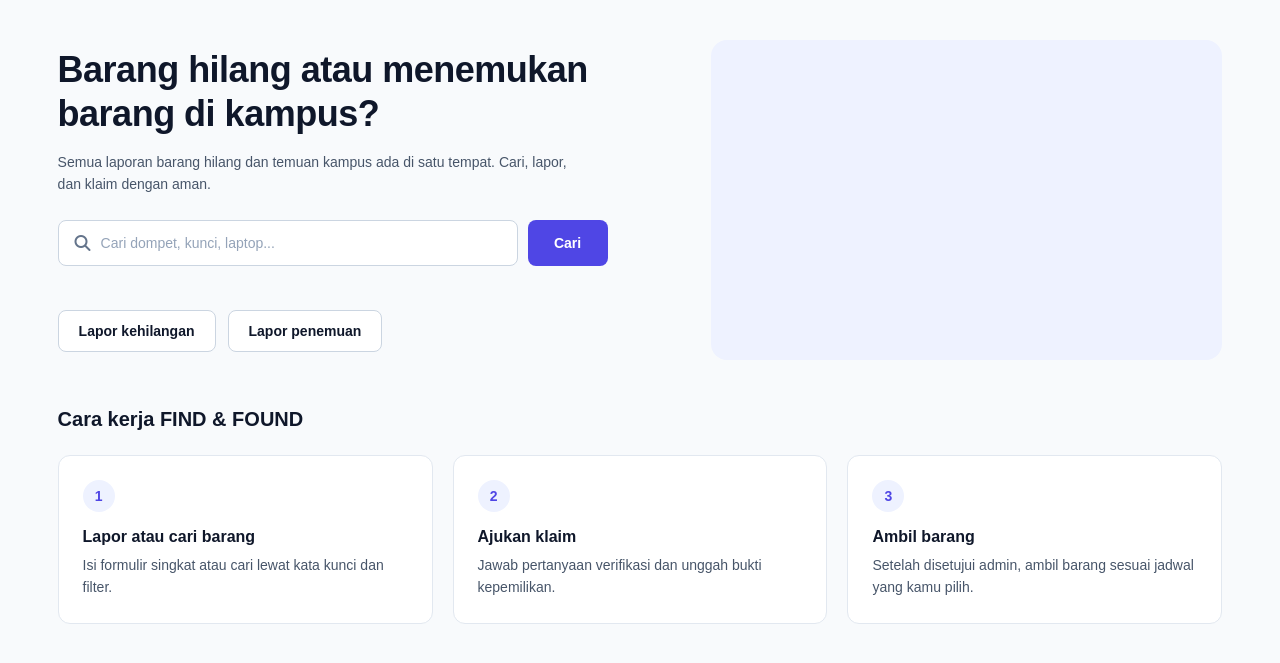
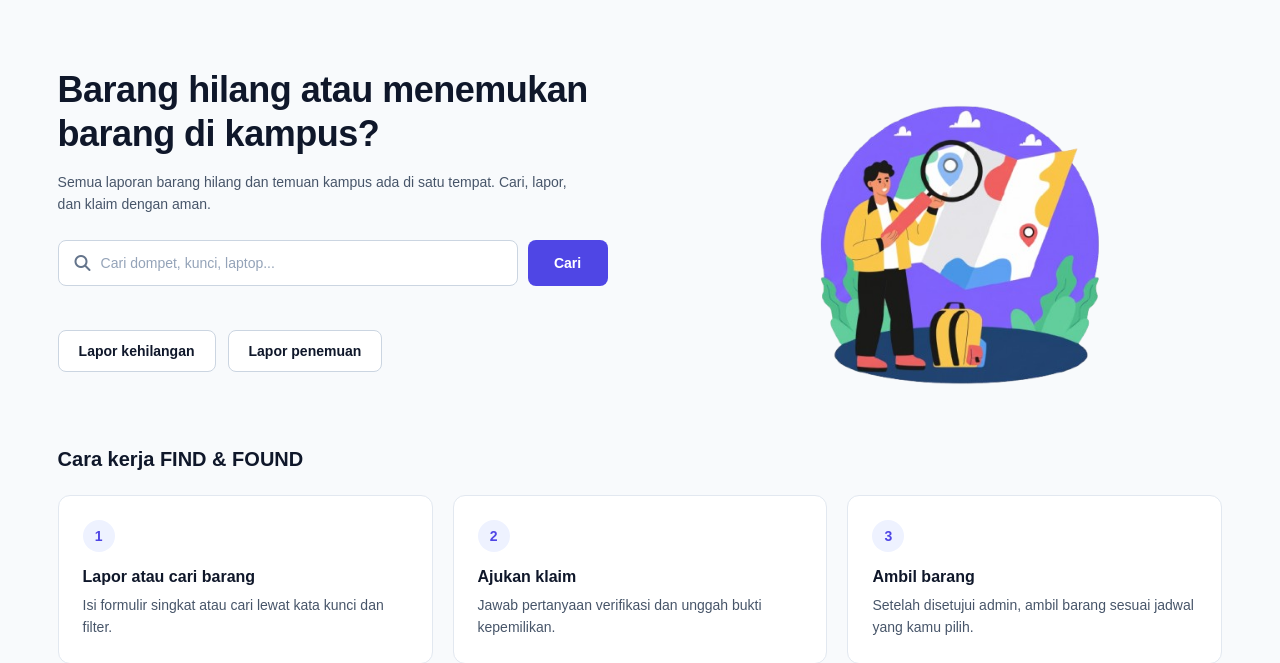
Before and after one commit to dehendywijay/Find-Found, a PHP site: page /mahasiswa/dashboard.php in a window 1280 px wide. Shown: the part 70-733 px from the top of the page. Run offline with PHP 8.4, Linux system fonts and the light colour scheme; the visitor is signed in with stand-in values (Sample User, id 1); data that the repository does not hold is empty.

Commit message:
menambahkan gambar di dashboard/hero

```diff
--- a/assets/css/mahasiswa-dashboard.css
+++ b/assets/css/mahasiswa-dashboard.css
@@ -358,9 +358,22 @@ a {
 
 .hero-right {
     width: 100%;
-    height: 320px;
-    background: #eef2ff;
-    border-radius: 16px;
+    height: 360px;
+    display: flex;
+    justify-content: center;
+    align-items: center;
+    background: transparent;
+    border-radius: 0;
+    overflow: hidden;
+}
+
+.hero-illustration {
+    display: block;
+    width: 100%;
+    height: 100%;
+    max-width: 520px;
+    object-fit: contain;
+    object-position: center;
 }
 
 /* =================================
--- a/mahasiswa/dashboard.php
+++ b/mahasiswa/dashboard.php
@@ -221,7 +221,10 @@ function tanggalIndonesia($tanggal)
                 </div>
 
                 <div class="hero-right">
-                    <!-- Area gambar utama sesuai frame Figma -->
+                    <img
+                        src="../assets/images/hero-lost-found.png"
+                        alt="Ilustrasi mahasiswa mencari dan menemukan barang"
+                        class="hero-illustration">
                 </div>
 
             </section>
```
Also changed, not shown: assets/images/1.png (added), assets/images/hero-lost-found.png (added), assets/images/hero-lost-found1.jpeg (added), assets/images/udin.jpeg (added).
